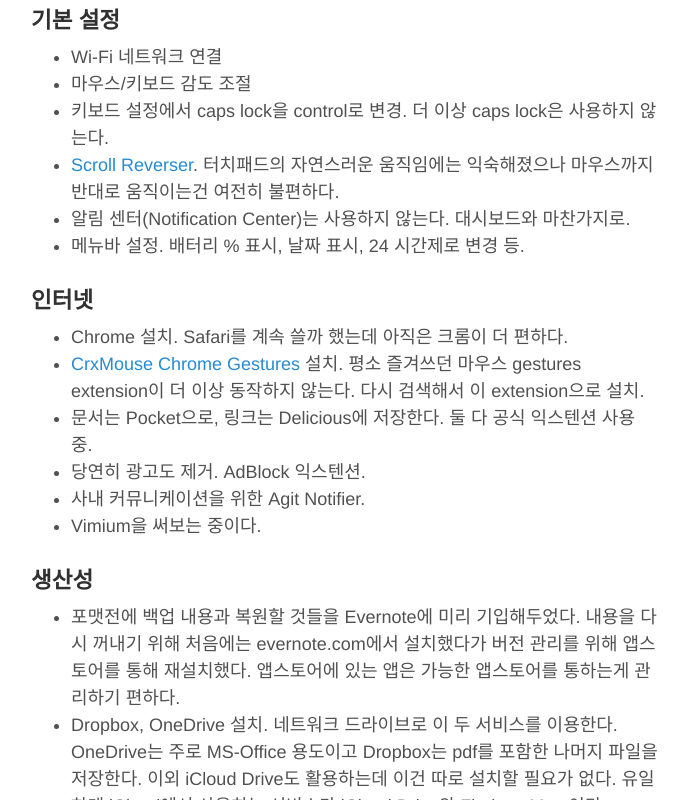
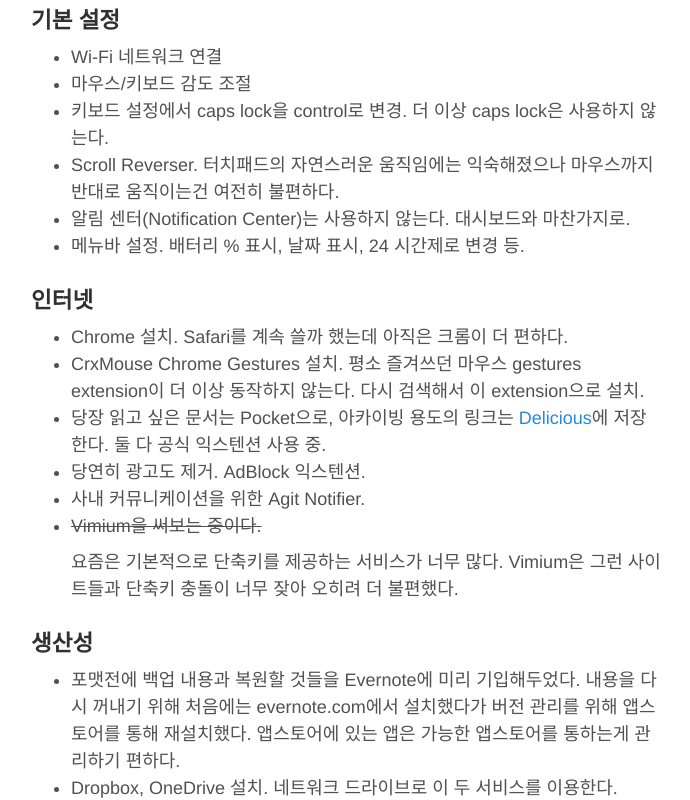
Before and after one commit to Umaigenomu/likejazz.github.io, a Jekyll site: the page built from _posts/2015-05-19-clean-install-yosemite.md, in a window 1280 px wide. Shown: the part 739-1539 px from the top of the page, without its empty margins (294-984 px from the left). Built offline with Jekyll 4.4.1, drawn with Linux system fonts in a browser that asks for light colours; some of the changed text lies outside the part shown; grey boxes are pictures that could not be loaded.

Commit message:
Publishing

```diff
--- a/_posts/2015-05-19-clean-install-yosemite.md
+++ b/_posts/2015-05-19-clean-install-yosemite.md
@@ -18,18 +18,18 @@
 - Wi-Fi 네트워크 연결
 - 마우스/키보드 감도 조절
 - 키보드 설정에서 caps lock을 control로 변경. 더 이상 caps lock은 사용하지 않는다.
-- [Scroll Reverser](https://pilotmoon.com/scrollreverser/). 터치패드의 자연스러운 움직임에는 익숙해졌으나 마우스까지 반대로 움직이는건 여전히 불편하다.
+- Scroll Reverser. 터치패드의 자연스러운 움직임에는 익숙해졌으나 마우스까지 반대로 움직이는건 여전히 불편하다.
 - 알림 센터(Notification Center)는 사용하지 않는다. 대시보드와 마찬가지로.
 - 메뉴바 설정. 배터리 % 표시, 날짜 표시, 24 시간제로 변경 등.
 
 ### 인터넷
 
 - Chrome 설치. Safari를 계속 쓸까 했는데 아직은 크롬이 더 편하다.
-- [CrxMouse Chrome Gestures](https://chrome.google.com/webstore/detail/crxmouse-chrome-gestures/jlgkpaicikihijadgifklkbpdajbkhjo?hl=en) 설치. 평소 즐겨쓰던 마우스 gestures extension이 더 이상 동작하지 않는다. 다시 검색해서 이 extension으로 설치.
-- 문서는 Pocket으로, 링크는 Delicious에 저장한다. 둘 다 공식 익스텐션 사용 중.
+- CrxMouse Chrome Gestures 설치. 평소 즐겨쓰던 마우스 gestures extension이 더 이상 동작하지 않는다. 다시 검색해서 이 extension으로 설치.
+- 당장 읽고 싶은 문서는 Pocket으로, 아카이빙 용도의 링크는 [Delicious](http://likejazz.com/post/108592366618/delicious-com)에 저장한다. 둘 다 공식 익스텐션 사용 중.
 - 당연히 광고도 제거. AdBlock 익스텐션.
 - 사내 커뮤니케이션을 위한 Agit Notifier.
-- Vimium을 써보는 중이다.
+- <strike>Vimium을 써보는 중이다.</strike> 요즘은 기본적으로 단축키를 제공하는 서비스가 너무 많다. Vimium은 그런 사이트들과 단축키 충돌이 너무 잦아 오히려 더 불편했다.
 
 ### 생산성
 
@@ -50,9 +50,9 @@
 - Deckset. 프리젠테이션도 마크다운으로. 간단한 발표 자료 만들때 최고다.
 - <strike>LaunchBar. 이 것도 6년 넘게 쓰고 있다. Spotlight가 좋아져서 계속 필요한지는 고민 중이다.</strike> 기본 Spotlight 만으로 훌륭해서 더 이상 별도의 런처가 필요하지 않다.
 - 나는 [Little Snitch](https://www.obdev.at/products/littlesnitch/index.html) 정품 사용자다. 어떤 앱이 얼마만큼의 네트워크를 사용하는지 모니터링하고 차단할 수 있다.
-- 1 Password. [SuperGenPass](http://www.supergenpass.com/)를 이용하다 비밀번호 자동 생성 만으로는 부족함이 있어 1 Password를 구매해 사용한다. 서비스 별로 ID가 다른 경우도 있고 비밀번호를 다르게 바꿔야 할 경우도 있는데 기억할 필요가 없어 매우 편하다.
+- 1 Password. [SuperGenPass](http://www.supergenpass.com/)를 이용하다 비밀번호 자동 생성 만으로는 부족함이 있어 1 Password를 구매해 사용 중. 서비스 별로 ID가 다른 경우도 있고 주기적으로 비밀번호를 다르게 바꿔야 할 때도 있는데 기억할 필요가 없어 매우 편하다.
 - Junos Pulse. 외부에서 사내망에 접속하기 위해선 어쩔 수 없이 써야하는 VPN 앱이다. 항상 그렇듯 비지니스용 앱의 사용성에는 큰 기대를 하지 않는게 좋다.
-- Transmit. 이제 FTP를 사용할 일이 극히 드물지만 유료임에도 불구하고 돈 값을 한다는 느낌이다. 게다가 원격 FTP를 파인더의 폴더로 마운트 하는 기능이 있어 편리하다.
+- Transmit. 이제 FTP를 사용할 일이 극히 드물지만 유료임에도 불구하고 돈 값을 하는 앱. 게다가 원격 FTP를 파인더의 폴더로 마운트 하는 기능은 매우 편리하다.
 - VMware Fusion. 우리나라에서 인터넷 쇼핑이나 결재를 하려면 반드시 필요한.
 
 ### 생활, 엔터테인먼트
@@ -60,28 +60,32 @@
 - Pixelmator. 포토샵 대용인데 사실 전문 디자이너가 아니다 보니 이 또한 버겁다. 조만간 다른 가벼운 앱으로 갈아타려고 준비 중.
 - EZPlus for Mac. 신한 은행 인터넷 뱅킹앱. 허접하지만 그래도 지원되는거에 감지덕지하며 사용 중.
 - uTorrent. 필수.
-- GOM Player. Movist는 아쉽게도 유료임에도 불구하고 그에 걸맞는 탁월한 성능을 보여주진 못하는듯 하다. VLC도 훌륭하지만 한국적인 기능을 제공하는 GOM Player 에 만족하며 잘 사용 중이다.
+- GOM Player. Movist는 아쉽게도 유료임에도 불구하고 그에 걸맞는 탁월한 성능을 보여주진 못하는듯 하다. VLC도 훌륭하지만 한국적인 기능을 제공하는 GOM Player 에 안착해 잘 사용 중이다.
 - Go for YouTube. 앱스토어에서 발견한 꿀 같은 메뉴바 앱이다. 유튜브를 음악 스트리밍 용도로 들을때 더욱 좋다.
 
 ### 콘솔, 개발 도구
 
 - 콘솔에서 `gcc`를 입력하면 자동으로 XCode를 설치하겠냐는 메시지가 뜬다. 선택하여 설치.
-- Command Line Tools 설치가 진행된다. 이후에 XCode도 따로 설치. 사실 XCode를 직접 쓸 일은 없다. 만약 OS X 앱 개발 할 일이 있더라도 AppCode 쪽이 훨씬 편하다.
+  - Command Line Tools 설치가 진행된다. 이후에 XCode도 따로 설치. 사실 XCode를 직접 쓸 일은 없다. 만약 OS X 앱 개발 할 일이 있더라도 AppCode 쪽이 훨씬 편하다.
 - 개발 관련 디렉토리 생성. 지난 몇 년간 항상 `~/workspace`을 만들어 사용했다.
 - github.com 공개 프로젝트를 위한 `~/workspace/github.com` 별도 생성. 워낙에 clone을 많이 받았더니 이제 이 디렉토리 용량만도 상당하다.
 - github 클라이언트 설치. 콘솔에서 컴맨드로 일일이 셋팅하는건 번거롭다. 클라이언트를 설치해 디렉토리만 지정하면 나머지 모든 설정은 이 앱이 알아서 처리한다. 심지어 .ssh 설정 까지도.
 - <strike>.profile 맵핑. gist에 올려두고 공개 관리하고 있다.</strike>
 - bash 말고 zsh 이용. 그 동안 서버에서 헷갈릴 수 있다는 이유로 bash를 고집했으나 zsh의 편리함을 경험하고 바로 변경. 게다가 [prezto](https://github.com/sorin-ionescu/prezto)는 매우 훌륭하다. 처음엔 oh-my-zsh를 사용했으나 너무 느려 갈아탐.
-- Homebrew 설치. 콘솔/개발도구는 이거 하나면 뭐든지 설치할 수 있다. 너무 편하다. 최고다. brew를 통해 설치한 팩키지를 따로 관리해야할 정도. 툴 뿐만 아니라 Tomcat 같은 어플리케이션, 심지어 언어와 컴파일러까지.
+- Homebrew 설치. 콘솔/개발도구는 이거 하나면 뭐든지 설치할 수 있다. 너무 편하다. brew를 통해 설치한 팩키지를 따로 관리해야할 정도. 툴 뿐만 아니라 Tomcat 같은 어플리케이션, 심지어 언어와 컴파일러까지 콘솔에서 돌아가는 모든 것을 brew로 관리한다.
 ![brew](https://farm8.staticflickr.com/7671/17817653181_baf456dc32_o.png "brew")
 - 반면 Cask는 오히려 앱 관리하기가 혼란스러워 삭제.
 - Tomcat, Gradle, Maven 훌륭한 자바 도구들이다. 당연히 brew로 설치한다.
 - [Java for OS X 2014-001](https://support.apple.com/kb/DL1572?locale=ko_KR) 설치. Java 6으로 만들어진 앱을 실행하면 자동으로 설치하겠냐고 묻는다.
 - JDK 8 설치
-- JetBrains IDE 설치. IntelliJ를 비롯하여 [CLion](http://likejazz.com/post/118649049333/clion-1-0), WebStorm, PyCharm, AppCode 등. [가장 즐겨쓰는 최고의 IDE다](http://likejazz.com/post/112670720955/jetbrains-ide).
-- Android Studio 설치. IntelliJ에 여러가지 플러그인을 설치하다보면 느려지는 느낌이라 각각의 용도에 적합한 별도의 개발툴을 사용하는 편이다. 이외에도 Golang을 위해서는 아예 Community Edtion에 Go 플러그인을 설치해 사용한다. 참고로 나는 엔터프라이즈 정품 사용자다.
-- 코딩을 직접 할때는 항상 JetBrains의 IDE를 사용하지만 리뷰 용도나 간단한 작업시에는 [Sublime Text 3](http://likejazz.com/post/102824813705/sublime-text) 또는 Visual Studio Code를 이용한다. Atom, Brackets등의 다른 에디터는 사용하지 않는다. vim도 주로 쓰지만 가능하면 GUI 도구를 사용하는 편이다.
+- JetBrains IDE 설치. IntelliJ를 비롯하여 [CLion](http://likejazz.com/post/118649049333/clion-1-0), WebStorm, PyCharm, AppCode 등. [가장 즐겨쓰는 최고의 IDE](http://likejazz.com/post/112670720955/jetbrains-ide)다.
+- Android Studio 설치. IntelliJ에 여러가지 플러그인을 설치하다보면 느려지는 느낌이라 각각의 용도에 적합한 별도의 개발툴을 사용하는 편이다. 이외에도 Golang을 위해서는 아예 Community Edtion에 Go 플러그인을 설치해 사용한다. 참고로 나는 [IntelliJ 정품 사용자](http://likejazz.com/post/103532169020/intellij-idea)다.
+- 코딩을 직접 할때는 항상 JetBrains의 IDE를 사용하지만 리뷰 용도나 간단한 작업시에는 [Sublime Text 3](http://likejazz.com/post/102824813705/sublime-text) 또는 Visual Studio Code를 이용한다. Atom, Brackets등의 다른 에디터는 사용하지 않는다. vim도 쓰지만 가능하면 GUI 도구를 사용하는 편이다.
+
+### 개인 자료
+
+개인 자료의 경우 사진과 비디오는 이미 Flickr, Google+, 비디오 중 공개적인건 YouTube에, 음악은 따로 다운받지 않고 스트리밍만 사용하고, 문서는 Dropbox와 iCloud Drive에 적절히 나눠 저장하고, 오피스 문서는 OneDrive에, 코드는 공개적인건 GitHub에 회사 업무용은 사내 GitHub Enterprise에 둔다. 대부분의 개인 자료를 클라우드에 두다 보니 따로 백업이나 복원할게 없다.
 
 ## 정리하며
 
-개인 자료의 경우 사진과 비디오는 이미 Flickr, Google+, 비디오 중 공개적인건 YouTube에, 음악은 따로 다운받지 않고 스트리밍만 사용하고, 문서는 Dropbox와 iCloud Drive에 적절히 나눠 저장하고, 오피스 문서는 OneDrive에, 코드는 공개적인건 GitHub에 회사 업무용은 사내 GitHub Enterprise에 둔다. 대부분의 개인 자료를 클라우드에 두다 보니 따로 백업이나 복원할게 없다. 도구만 설치하면 자료는 그대로 불러올 수 있다. 점점 더 OS 포맷이 부담 없는 세상이 되어간다.
+도구만 설치하면 자료는 그대로 불러올 수 있다. 한때 Thin-Client 가 각광을 받았던 적이 있는데 Fat-Client 의 장점인 High Performance, High Productivity 의 특징을 합한 Smart-Client 시대가 되면서 점점 더 OS 포맷이 부담 없는 세상이 되어간다.
--- a/_sass/_type.scss
+++ b/_sass/_type.scss
@@ -30,8 +30,9 @@
 }
 
 p {
-  margin-top: 0;
-  margin-bottom: 1rem;
+  // margin-top: 0;
+  // margin-bottom: 1rem;
+  margin: 0.5rem 0;
 }
 
 strong {
@@ -40,7 +41,8 @@
 
 ul, ol, dl {
   margin-top: 0;
-  margin-bottom: 1rem;
+  // margin-bottom: 1rem;
+  margin-bottom: 0;
 }
 
 dt {
--- a/javascripts/main.js
+++ /dev/null
@@ -1 +0,0 @@
-console.log('This would be the main JS file.');
```
Also changed, not shown: _posts/2015-05-21-intersection-of-two-sets.md (renamed from _posts/2015-05-20-intersection-of-two-sets.md, +3 -3 lines).
